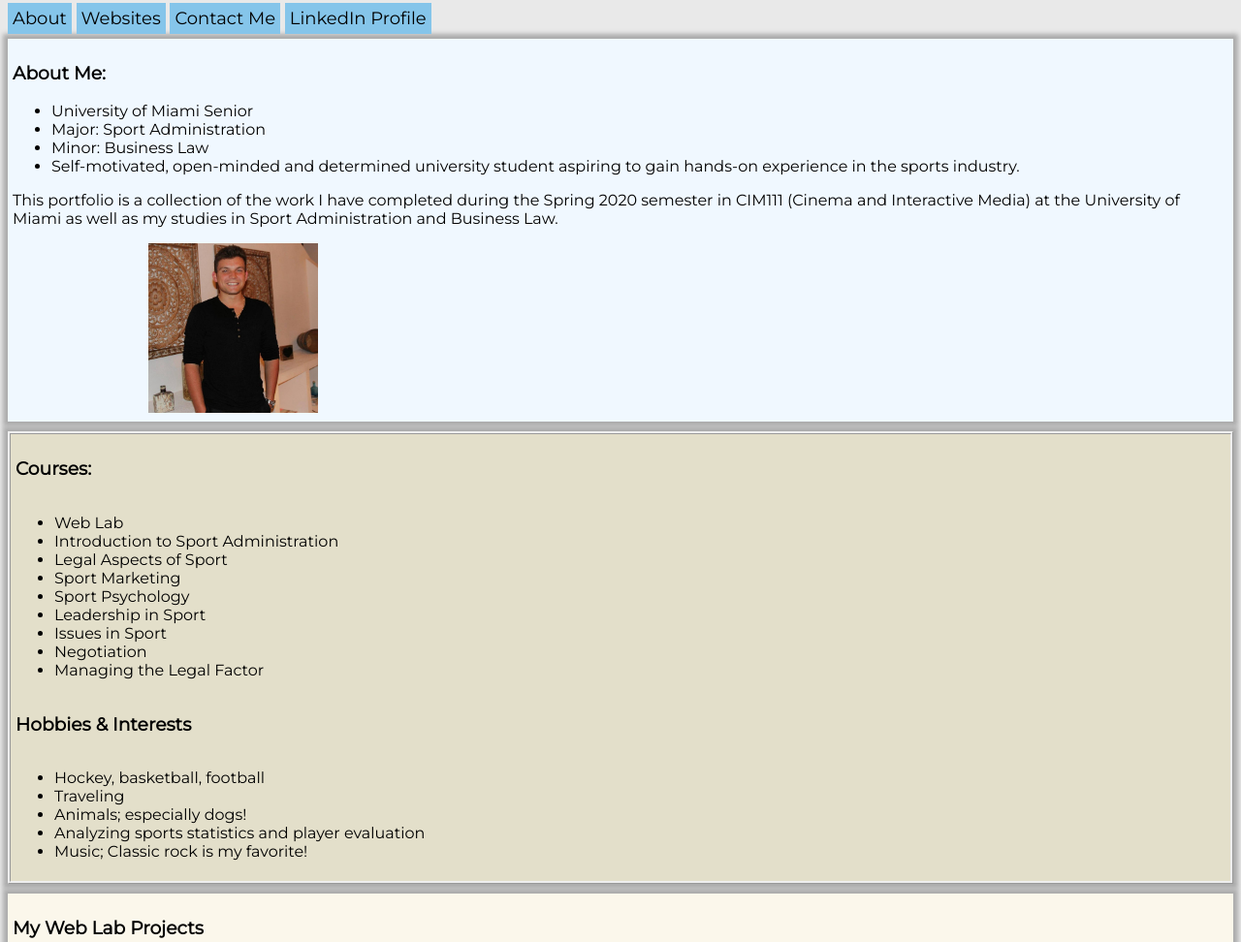
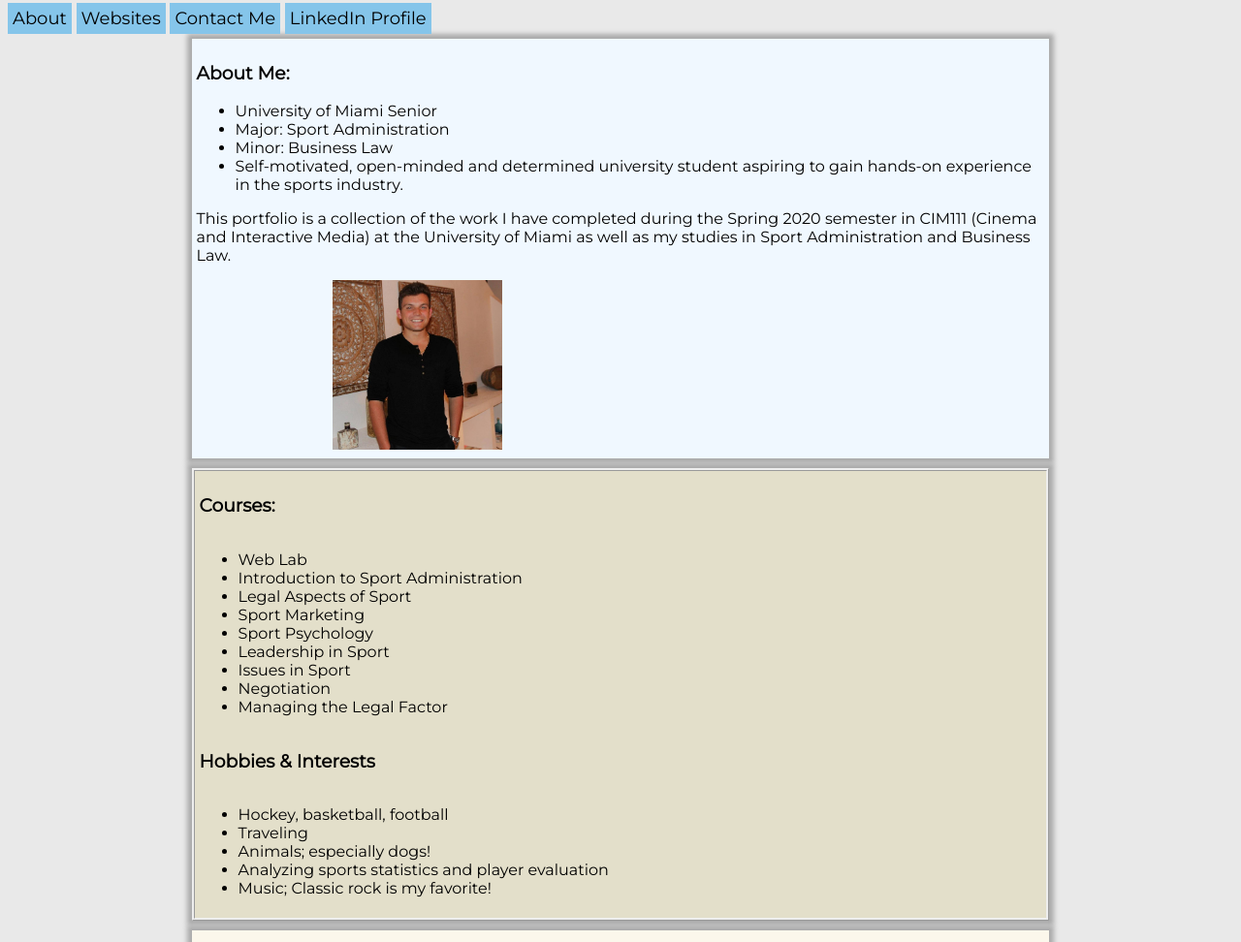
Before and after one commit to bshinder33/CIM111, a plain HTML site: page Final/index.html in a window 1280 px wide. Shown: the top 972 px of the page at 97% size. Drawn offline with nearby package versions, Linux system fonts and the light colour scheme; files whose address does not match are found by name.

Commit message:
Update desktop.css

```diff
--- a/Final/desktop.css
+++ b/Final/desktop.css
@@ -2,6 +2,16 @@ html{
   scroll-behavior: smooth;
   font-family: 'Montserrat', roboto;
   background-color: #E9E9E9;
+}
+
+header{
+  width: 70%;
+
+}
+
+main{
+  width: 70%;
+  margin: 0 auto;
 }
 
 
```
